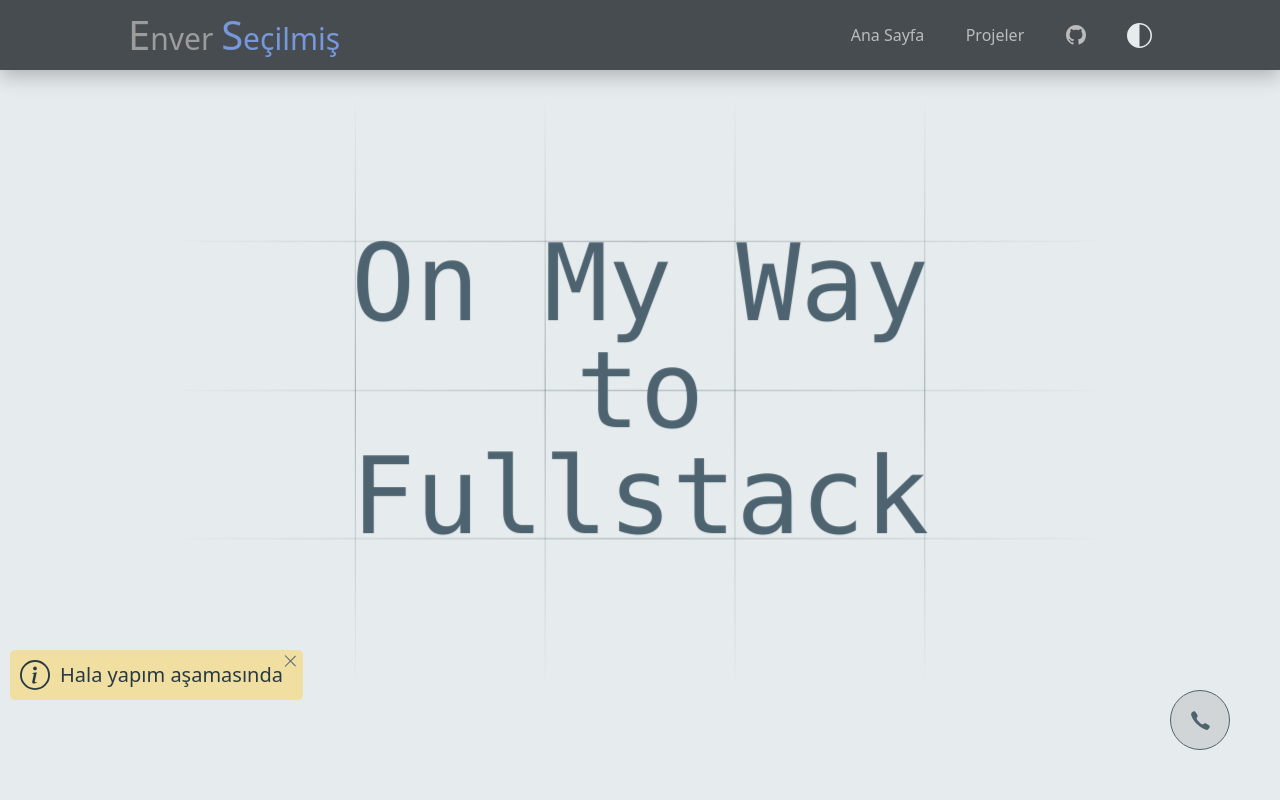
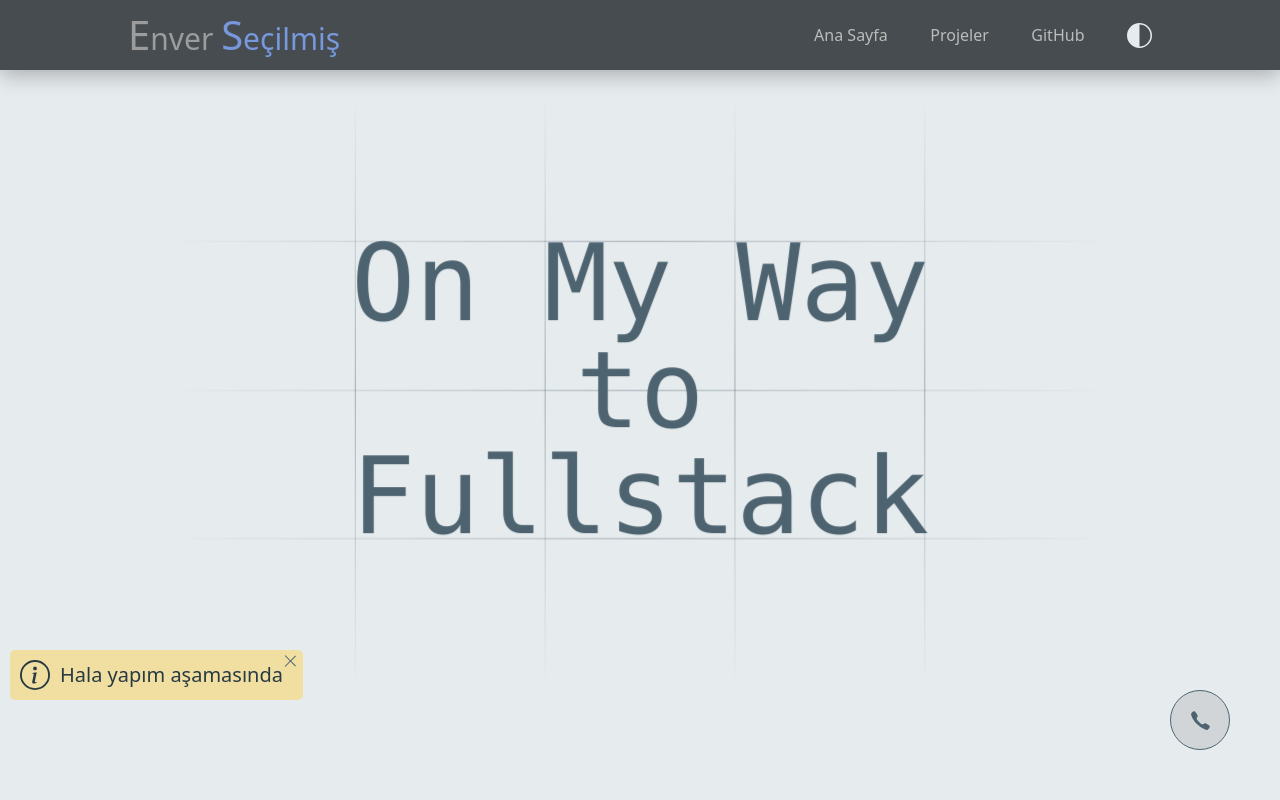
Before and after one commit to enversecilmis/my-portfolio, a Next.js app: page / in a window 1280 px wide. Shown: the top 800 px of the page. Built offline with nearby package versions, Linux system fonts and the light colour scheme.

Commit message:
better and cleaner code

```diff
--- a/src/components/HeaderNav/HeaderNav.module.scss
+++ b/src/components/HeaderNav/HeaderNav.module.scss
@@ -1,55 +1,125 @@
+@import "../../styles/mixins.scss";
+
+
 .header {
     position: sticky;
     top: 0;
-    width: 100%;
     height: 70px;
 
-    color: #bbb;
     background-color: rgba(31, 37, 40, 0.8);
     backdrop-filter: blur(15px);
     box-shadow: 0 5px 20px 0 #00000044;
 
-    font-weight: 400;
-    font-family: system-ui, -apple-system, BlinkMacSystemFont, 'Segoe UI', Roboto, Oxygen, Ubuntu, Cantarell, 'Open Sans', 'Helvetica Neue', sans-serif;
     z-index: 999;
 
+    .innerContainer {
+        position: relative;
+        display: flex;
+        justify-content: space-between;
+        align-items: center;
 
-    a {
-        transition: color .3s ease;
-        &:hover{
-            color: #eee;
+        width: 100%;
+        max-width: 1024px;
+        height: 100%;
+        margin-left: auto;
+        margin-right: auto;
+
+        @include device(smallscreen) {
+            padding-left: 32px;
+            padding-right: 32px;
+        }
+
+        .largeScreenNav {
+            display: flex;
+            justify-content: space-between;
+            align-items: center;
+
+            height: 100%;
+            width: 33%;
+            margin-left: 40px;
+
+            @include device(tablet) {
+                display: none;
+            }
+
+            a {
+                color: #bbb;
+                transition: color .3s;
+                &:hover{
+                    color: #eee;
+                }
+            }
+        }
+
+        .burgerButton {
+            display: none;
+            @include device(tablet) {
+                display: inline-block;
+            }
         }
     }
 }
 
-
-
-
-
-
-
-.navModal {
+.mobileNav {
     display: flex;
     flex-direction: column;
     justify-content: center;
     align-items: center;
+    gap: 10px;
+
+    width: 100%;
     height: 100%;
-    transition: all .5s ease;
+
+    background-color: rgba(20, 20, 20, 0.688);
+    backdrop-filter: blur(20px);
 
     a {
         font-size: 30px;
         color: #bbb;
     }
+    .themeButton {
+        position: absolute;
+        right: 50px;
+        top: 120px,
+    }
+}
+
+
+.navModalContainer {
+    height: 100%;
+    width: 100%;
 }
 
 .navModalOverlay {
-    transition: all .5s ease;
     position: fixed;
     top: 0;
     left: 0;
     width: 100%;
     height: 100%;
-    background-color: rgba(20, 20, 20, 0.688);
-    backdrop-filter: blur(20px);
     z-index: 998;
 }
+
+
+@keyframes fadeIn {
+    0% {
+        opacity: 0;
+    }
+    100% {
+        opacity: 1;
+    }
+}
+@keyframes fadeOut {
+    0% {
+        opacity: 1;
+    }
+    100% {
+        opacity: 0;
+    }
+}
+
+.fadeIn {
+    animation: fadeIn .3s forwards;
+}
+.fadeOut {
+    animation: fadeOut .3s forwards;
+}
--- a/src/components/HeaderNav/HeaderNav.tsx
+++ b/src/components/HeaderNav/HeaderNav.tsx
@@ -1,6 +1,5 @@
 import Link from "next/link"
 import styles from './HeaderNav.module.scss'
-import { GoMarkGithub } from "react-icons/go";
 import { useState } from "react";
 import Modal from "react-modal";
 import ThemeToggleButton from "../ThemeToggleButton/ThemeToggleButton";
@@ -11,54 +10,51 @@ import BurgerButton from "../BurgerButton/BurgerButton";
 
 
 const HeaderNav: React.FC<{  }> = ({ }) => {
-
-    const [isMenuOpen, setIsMenuOpen] = useState(false)
-
-
+    const [isMobileNavOpen, setIsMobileNavOpen] = useState(false)
 
 
     return (
         <header className={`${styles.header}`}>
-            <div className="flex justify-between items-center lg:px-0 px-8 w-full max-w-5xl h-full mx-auto">
+            <div className={styles.innerContainer}>
                 <ShrinkingName />
 
-                <nav className="h-full w-1/3 flex items-center justify-end">
-                    <div className="ml-10 h-full w-full flex items-center justify-end md:justify-between">
+                <nav className={styles.largeScreenNav}>
                     <Link href="/">
-                            <a className="md:inline hidden">Ana Sayfa</a>
+                        <a>Ana Sayfa</a>
                     </Link>
                     <Link href="/projects" >
-                            <a className="md:inline hidden">Projeler</a>
+                        <a>Projeler</a>
                     </Link>
-                        <a className="md:inline hidden" rel="noopener noreferrer" target={"_blank"} href="https://github.com/enversecilmis">
-                            <GoMarkGithub size={20}/>
+                    <a rel="noopener noreferrer" target={"_blank"} href="https://github.com/enversecilmis">
+                        GitHub
                     </a>
                     <ThemeToggleButton/>
-                        <BurgerButton isOpen={isMenuOpen} setIsOpen={setIsMenuOpen} className="md:hidden ml-10" />
-                    </div>
+                </nav>
 
 
+                <BurgerButton isOpen={isMobileNavOpen} setIsOpen={setIsMobileNavOpen} className={styles.burgerButton} />
                 <Modal
                     ariaHideApp={false}
-                            isOpen={isMenuOpen}
-                            onRequestClose={() => setIsMenuOpen(false)}
-                            className={`${styles.navModal}`}
-                            overlayClassName={`${styles.navModalOverlay}`}
+                    isOpen={isMobileNavOpen}
+                    onRequestClose={() => setIsMobileNavOpen(false)}
+                    className={`${styles.navModalContainer}`}
+                    overlayClassName={styles.navModalOverlay}
                     contentLabel="Navigation Menu"
+                    closeTimeoutMS={300}
                 >
+                    <nav className={`${styles.mobileNav} ${isMobileNavOpen? styles.fadeIn:styles.fadeOut}`}>
                         <Link href="/">
-                                <a onClick={() => setIsMenuOpen(false)} className="transition-colors duration-200 hover:text-gray-900 mb-2">Home</a>
+                            <a onClick={() => setIsMobileNavOpen(false)}>Home</a>
                         </Link>
                         <Link href="/projects" >
-                                <a onClick={() => setIsMenuOpen(false)} className="transition-colors duration-200 hover:text-gray-900 mb-2">Projects</a>
+                            <a onClick={() => setIsMobileNavOpen(false)}>Projects</a>
                         </Link>
-                            <a rel="noopener noreferrer" onClick={() => setIsMenuOpen(false)} className="transition-colors duration-200 hover:text-gray-900" target={"_blank"} href="https://github.com/enversecilmis">
+                        <a rel="noopener noreferrer" onClick={() => setIsMobileNavOpen(false)} target={"_blank"} href="https://github.com/enversecilmis">
                             GitHub
                         </a>
+                        <ThemeToggleButton className={styles.themeButton}/>
+                    </nav>
                 </Modal>
-
-
-                </nav>
             </div>
 
         </header>
```
Lines whose indentation alone changed are shown as unchanged.
